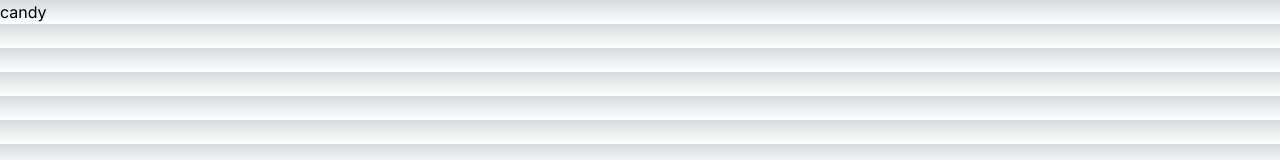
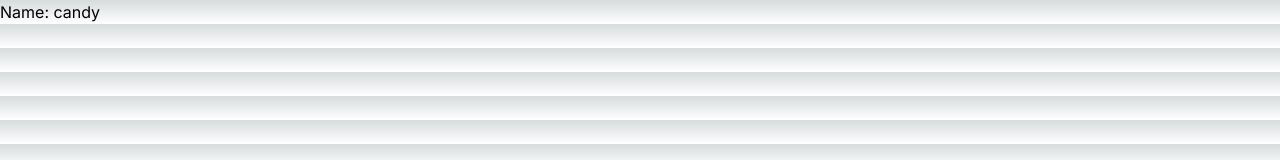
Before and after one commit to tjdls111/next-study, a Next.js app: page /products/candy in a window 1280 px wide. Shown: the top 160 px of the page. Built offline with nearby package versions, Linux system fonts and the light colour scheme.

Commit message:
동적 라우팅

```diff
--- /dev/null
+++ b/src/app/products/[slug]/page.tsx
@@ -0,0 +1,21 @@
+import React from 'react';
+type Props = {
+  params:{
+    slug:string;
+  }
+}
+export default function Item(props:Props) {
+console.log(props)
+  return (
+    <div>
+      Name: {props.params.slug}
+    </div>
+  );
+}
+
+export function generateStaticParams(){
+  const products = ['chocolate','candy']
+  return products.map(product => ({
+    slug: product
+  }))
+}
--- a/src/app/products/candy/page.tsx
+++ /dev/null
@@ -1,9 +0,0 @@
-import React from 'react';
-
-export default function Candy() {
-  return (
-    <div>
-      candy
-    </div>
-  );
-}
```
